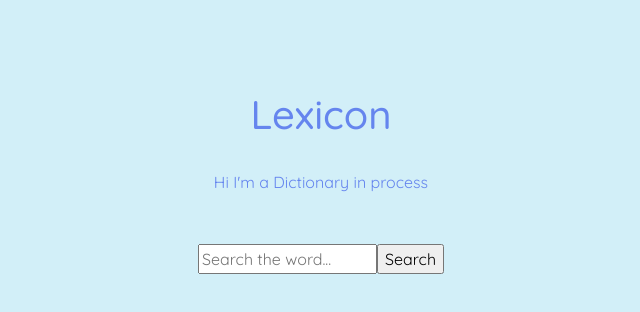
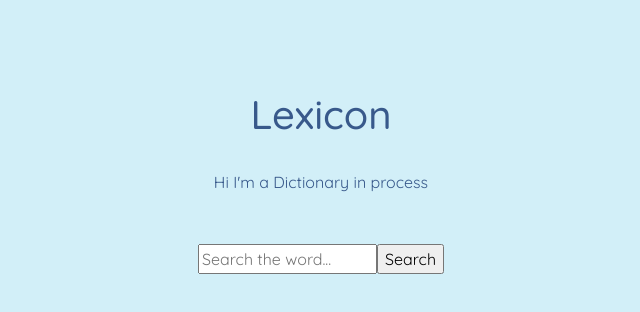
Before and after one commit to pris-moga/react-dictionary, a React (Create React App) app: page / in a window 1280 px wide. Shown: the top 312 px of the page, without its empty margins (319-959 px from the left). Built offline with nearby package versions, Linux system fonts and the light colour scheme.

Commit message:
Added Color Palette

```diff
--- a/src/App.css
+++ b/src/App.css
@@ -1,10 +1,8 @@
 .App h1 {
   text-align: center;
-  color: rgb(101, 133, 238);
   margin-top: 90px;
 }
 
 .App header {
   text-align: center;
-  color: rgb(101, 133, 238);
 }
--- a/src/Meaning.js
+++ b/src/Meaning.js
@@ -3,7 +3,7 @@ import React from "react";
 export default function Meaning(props) {
   console.log(props.meaning);
   return (
-    <div className="Menaing">
+    <div className="Menaing mt-5">
       <h5>{props.meaning.partOfSpeech}</h5>
       {props.meaning.definitions.map(function (definition, index) {
         return (
--- a/src/Results.js
+++ b/src/Results.js
@@ -6,7 +6,7 @@ export default function Results(props) {
   if (props.results) {
     return (
       <div className="Results">
-        <h3>{props.results.word}</h3>
+        <h3 className="mt-5">{props.results.word}</h3>
         {props.results.meanings.map(function (meaning, index) {
           return (
             <div key={index}>
--- a/src/index.css
+++ b/src/index.css
@@ -1,4 +1,12 @@
 body {
   font-family: "Quicksand", sans-serif;
-  background-color: rgb(210, 239, 248);
+  background-color: #d2eff8;
+  color: #38598b;
 }
+/*
+Color palette:
+Fisrt color: #d2eff8
+Second color: #6585ee
+Third color: #38598b
+Fourth color: #113f67
+*/
```
